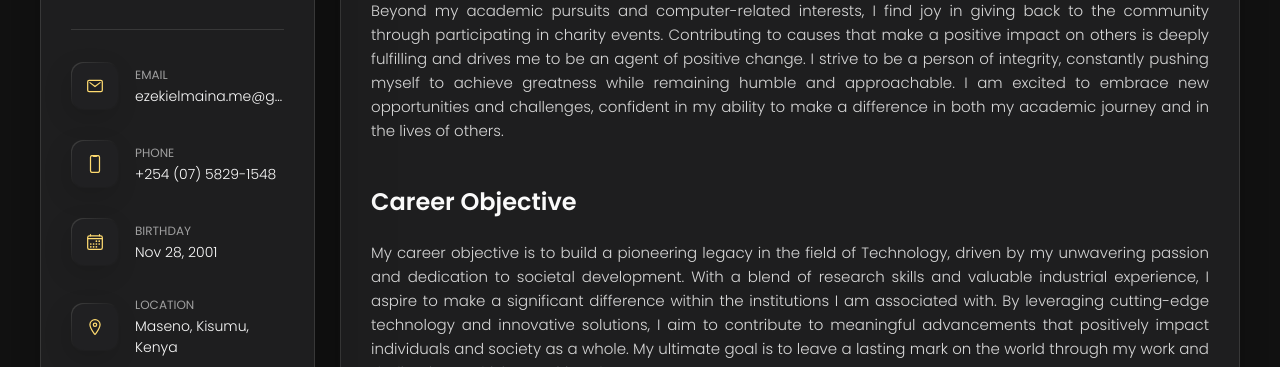
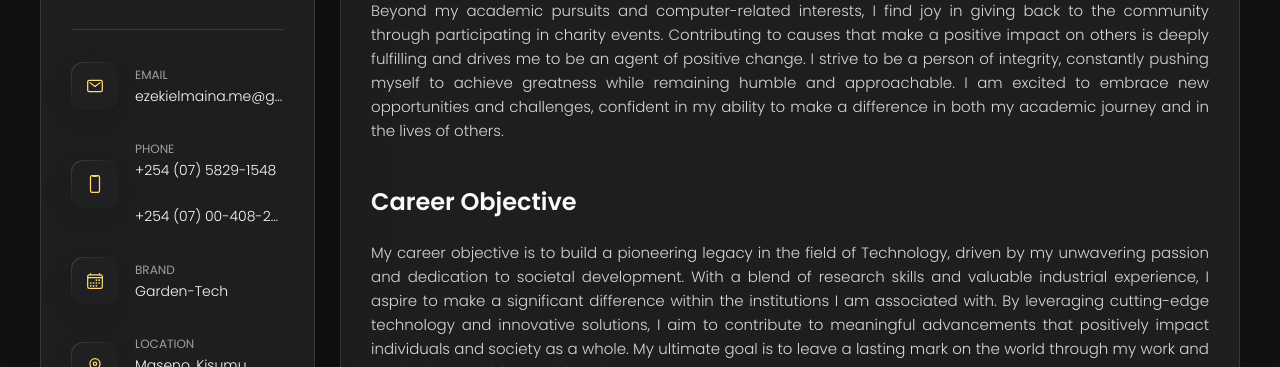
Before and after one commit to Mutukukioko/portfolio, a plain HTML site: page index.html in a window 1280 px wide. Shown: the part 396-763 px from the top of the page. Drawn offline with nearby package versions, Linux system fonts and the light colour scheme.

Commit message:
Update index.html

```diff
--- a/index.html
+++ b/index.html
@@ -88,7 +88,8 @@
             <div class="contact-info">
               <p class="contact-title">Phone</p>
 
-              <a href="tel:+12133522795" class="contact-link">+254 (07) 5829-1548</a>
+              <a href="tel:+254758291548" class="contact-link">+254 (07) 5829-1548</a> <br>
+              <a href="tel:+254700408205" class="contact-link">+254 (07) 00-408-205</a>
             </div>
 
           </li>
@@ -100,9 +101,9 @@
             </div>
 
             <div class="contact-info">
-              <p class="contact-title">Birthday</p>
+              <p class="contact-title">Brand</p>
 
-              <time datetime="1982-06-23">Nov 28, 2001</time>
+            <a href="ezekielmaina.me@gmail.com" class="contact-link">Garden-Tech</a>
             </div>
 
           </li>
```
